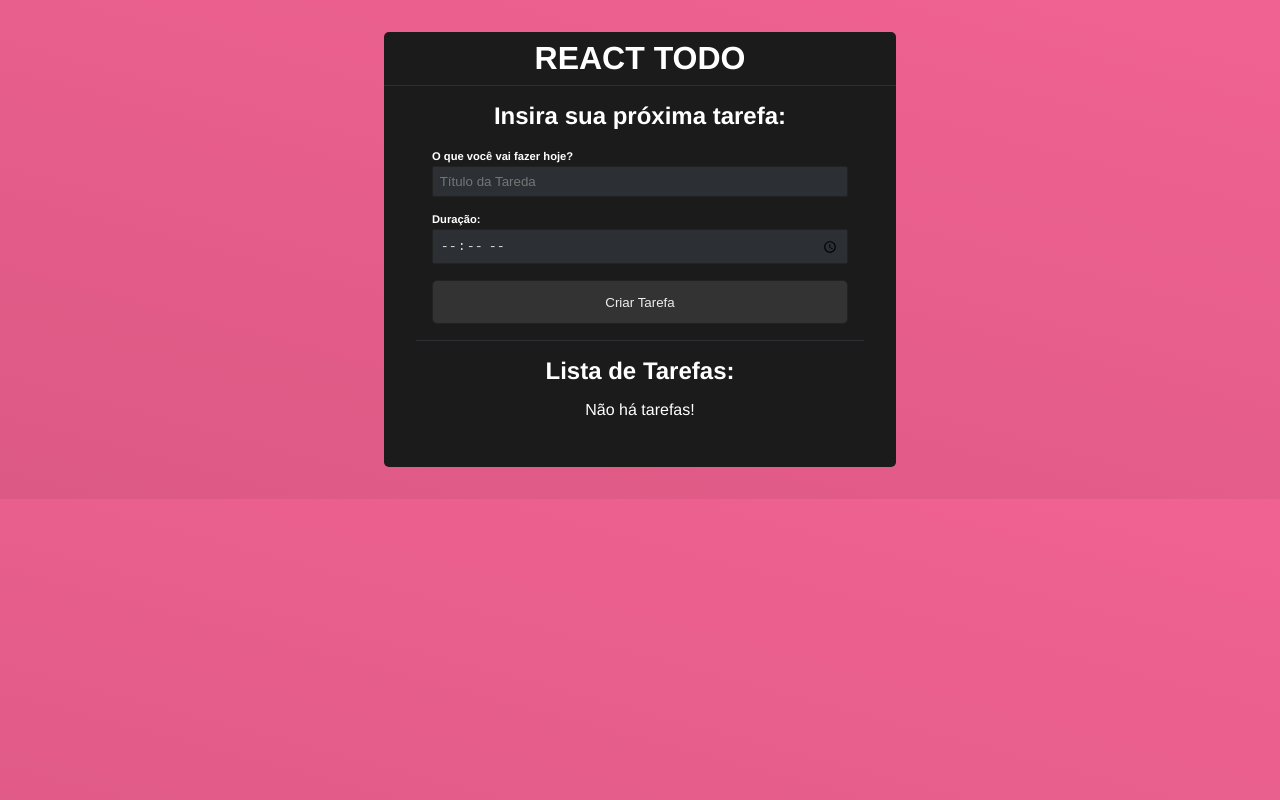
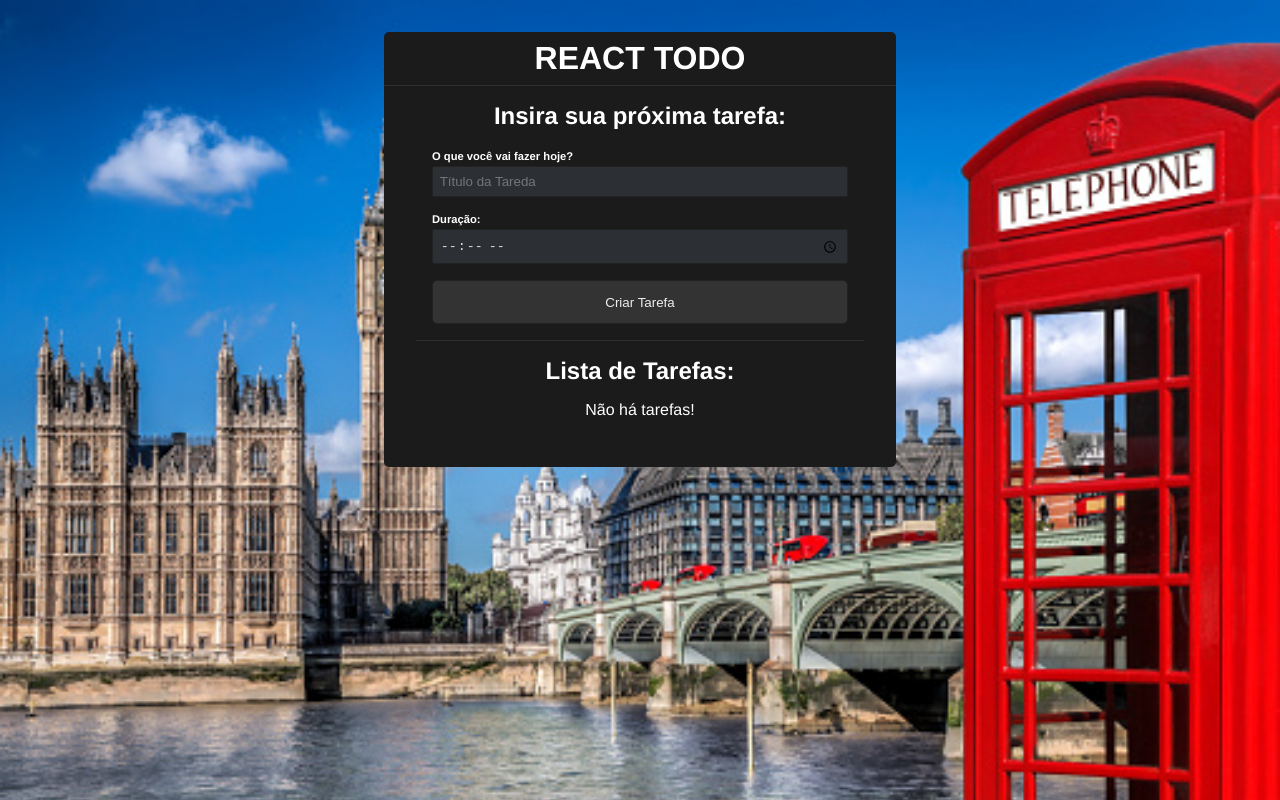
Before and after one commit to Pietrocv/TodoList, a React (Create React App) app: page / in a window 1280 px wide. Built offline with nearby package versions, Linux system fonts and the light colour scheme; data requests are answered from the project's data file.

Commit message:
Atualizando a imagem

```diff
--- a/src/index.css
+++ b/src/index.css
@@ -1,9 +1,7 @@
 html{
-  background: linear-gradient(
-    195deg,
-    rgba(240, 98, 146, 1) 0%,
-    rgba(221, 89, 133, 1) 98%
-  );
+  background-image: url(./assets/London.jpg);
+  background-repeat: no-repeat;
+  background-size: cover;
 }
 
 body{
```
